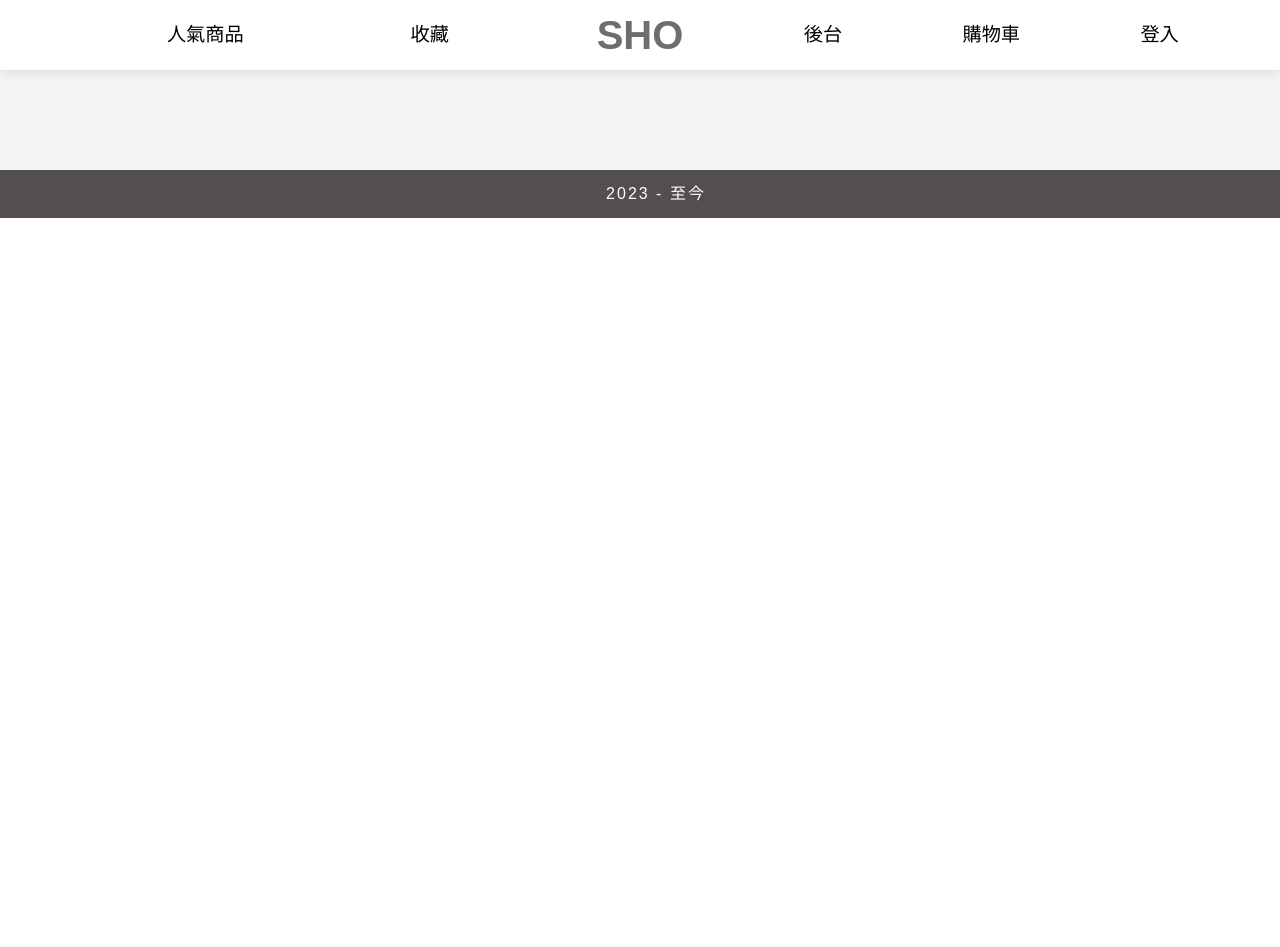
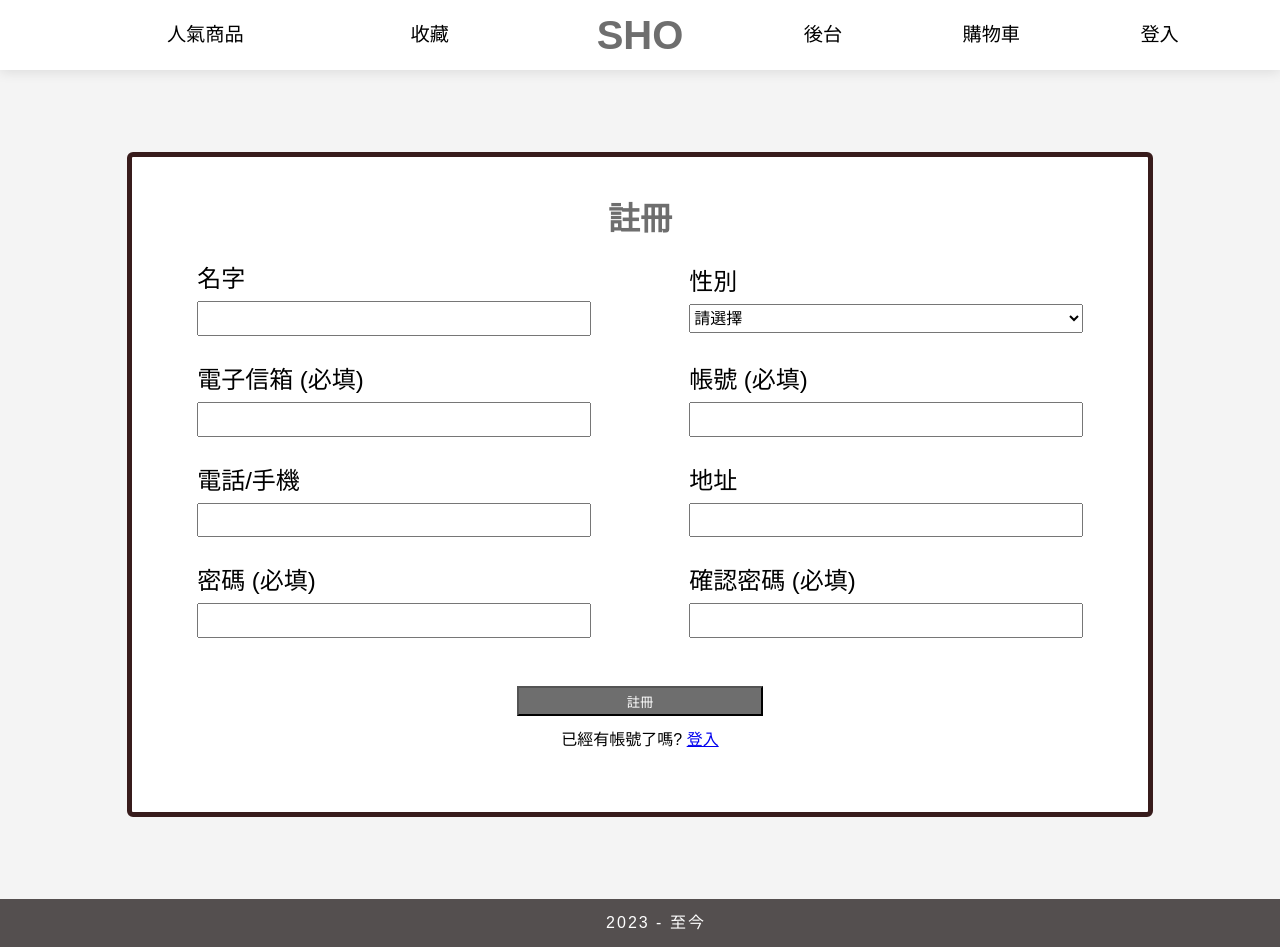
Before and after one commit to TallTall22/Shop_FrontEnd, a Vue app: page /register in a window 1280 px wide. Shown: the top 947 px of the page. Before the commit the page ends 800 px from the top, so only its background shows below. Built offline with nearby package versions, Linux system fonts and the light colour scheme.

Commit message:
add register_page,login_page

```diff
--- /dev/null
+++ b/src/api/user.js
@@ -0,0 +1,34 @@
+import axios from 'axios'
+import { ref } from 'vue'
+
+const baseUrl='http://localhost:3001/api'
+
+export const  loginAsync=()=>{
+  const loginErrorMsg=ref('')
+  const login=async(payload)=>{
+    try{
+      const {account,password}=payload
+      const res=await axios.post(baseUrl+'/users/signin',{account,password})
+      return res.data
+    }catch(err){
+      loginErrorMsg.value=err
+    }
+  }
+
+  return {loginErrorMsg,login}
+}
+
+export const  registerAsync=()=>{
+  const registerErrorMsg=ref('')
+  const register=async(payload)=>{
+    try{
+      const {name,gender,email,password,phone,address,account,confirmPassword}=payload
+      const res=await axios.post(baseUrl+'/users/signup',{name,gender,email,password,phone,address,account,confirmPassword})
+      return res.data
+    }catch(err){
+      registerErrorMsg.value=err
+    }
+  }
+
+  return {registerErrorMsg,register}
+}
--- a/src/router/index.js
+++ b/src/router/index.js
@@ -28,6 +28,16 @@ const router = createRouter({
       path:'/admin/products/:id',
       name:'product',
       component:()=>import('../views/Admin/AdminProduct.vue')
+    },
+    {
+      path:'/login',
+      name:'login',
+      component:()=>import('../views/LoginView.vue')
+    },
+    {
+      path:'/register',
+      name:'register',
+      component:()=>import('../views/RegisterView.vue')
     }
   ]
 })
--- /dev/null
+++ b/src/views/LoginView.vue
@@ -0,0 +1,141 @@
+<script setup>
+  import { ref } from 'vue';
+  import { loginAsync } from '../api/user';
+  import { useRouter } from 'vue-router';
+  const { loginErrorMsg, login }=loginAsync()
+  const router=useRouter()
+  const account=ref('')
+  const password=ref('')
+  const showErrorModal = ref(false)
+
+  const handleLogin=async(e)=>{
+    try{
+      e.preventDefault()
+    const data=await login({account:account.value,password:password.value})
+    if(data.status==='success'){
+      const token=data.data.token
+      localStorage.setItem('authToken',token)
+      account.value=''
+      password.value=''
+      router.push('/')
+    }
+    }catch{
+      showErrorModal.value=true
+    }
+
+  }
+
+    const closeErrorModal=()=>{
+    showErrorModal.value=false
+  }
+</script>
+<template>
+<div class="login-container">
+    <h1>登入</h1>
+  <form @submit="handleLogin">
+    <div class="input-group-wrapper">
+      <div class="input-group">
+        <label for="account">帳號</label>
+        <input v-model="account" name="account" type="text" required>
+      </div>
+      <div class="input-group">
+        <label for="password">密碼</label>
+        <input v-model="password" name="password" type="password" required>
+    </div>
+    <div class="button-group">
+      <button type="submit">登入</button>
+      <p>第一次來嗎? <a href="/register">註冊</a></p>
+    </div>
+    </div>
+  </form>
+</div>
+
+<!--Modal-->
+  <div class="error-modal-container" v-if="showErrorModal">
+      <div class="error-modal">
+        <h2>登入失敗</h2>
+        <button @click="closeErrorModal">關閉</button>
+      </div>
+    </div>
+</template>
+<style lang="scss">
+.login-container{
+  width:50%;
+  display: flex;
+  flex-direction: column;
+  align-items: center;
+  height: 65vh;
+  border: 5px solid #381c1c;
+  border-radius: 6px;
+  background-color: #fff;
+  padding: 1rem;
+  margin: 2rem auto;
+  h1{
+    margin-top: 30px;
+    color:var(--major);
+    font-weight: bold;
+  }
+  form{
+    background-color: #fff;
+    width:100%;
+    margin-top: 2rem;
+    padding-bottom: 2rem;
+    .input-group-wrapper{
+      display: flex;
+      flex-direction: column;
+      justify-content: center;
+      align-items: center;
+      .input-group{
+      width: 50%;
+      margin-bottom: 2rem;
+      display: flex;
+      flex-direction: column;
+      font-size: 1.5rem;
+      input{
+        margin-top: 10px;
+        height: 1.8rem;
+        font-size: 1rem;
+      }
+    }
+    .button-group{
+      margin-top: 1rem;
+      display: flex;
+      flex-direction: column;
+      justify-content: center;
+      button{
+        margin-bottom: 1rem;
+        background-color: var(--major);
+        color: #fff;
+      }
+    }
+  }
+  }
+}
+
+.error-modal-container {
+  display: flex;
+  justify-content: center;
+  align-items: center;
+  position: fixed;
+  top: 0;
+  left: 0;
+  width: 100%;
+  height: 100%;
+  background-color: rgba(0, 0, 0, 0.5);
+  z-index: 999;
+.error-modal {
+  display: flex;
+  flex-direction: column;
+  justify-content: space-around;
+  align-items: center;
+  background-color: #fff;
+  max-width: 400px;
+  padding: 4rem;
+  border-radius: 15px;
+  box-shadow: 0 2px 8px rgba(0, 0, 0, 0.3);
+  h2{
+    margin-bottom: 1rem;
+  }
+}
+}
+</style>
--- /dev/null
+++ b/src/views/RegisterView.vue
@@ -0,0 +1,188 @@
+<script setup>
+  import { ref } from 'vue';
+  import { registerAsync } from '../api/user';
+  import { useRouter } from 'vue-router';
+  const { registerErrorMsg, register }=registerAsync()
+
+  const name = ref('')
+  const gender = ref('')
+  const email = ref('')
+  const account = ref('')
+  const phone = ref('')
+  const address = ref('')
+  const password = ref('')
+  const confirmPassword = ref('')
+  const showErrorModal=ref(false)
+  const router=useRouter()
+
+  const handleRegister=async(e)=>{
+    try{
+      e.preventDefault()
+    const data=await register({ name:name.value, gender:gender.value, email:email.value, password:password.value, phone:phone.value, address:address.value, account:account.value, confirmPassword:confirmPassword.value })
+    if(data.status==='success'){
+      router.push('/login')
+    }
+    }catch{
+      showErrorModal.value=true
+    }
+  }
+
+  const closeErrorModal=()=>{
+    showErrorModal.value=false
+  }
+
+</script>
+<template>
+  <div class="register-container">
+    <h1>註冊</h1>
+    <form @submit="handleRegister">
+      <div class="input-group-wrapper">
+        <div class="input-group">
+            <label for="name">名字</label>
+            <input v-model="name" name="name" type="text">
+          </div>
+          <div class="input-group">
+            <label for="gender">性別</label>
+            <select v-model="gender" name="gender" id="">
+              <option value="" disabled>請選擇</option>
+              <option value="男">男</option>
+              <option value="女">女</option>
+              <option value="其他">其他</option>
+              <option value="不願透漏">不願透漏</option>
+            </select>
+          </div>
+          <div class="input-group">
+            <label for="email">電子信箱 (必填)</label>
+            <input v-model="email" name="email" type="text" required>
+          </div>
+          <div class="input-group">
+            <label for="account">帳號 (必填)</label>
+            <input v-model="account" name="account" type="text" required>
+          </div>
+          <div class="input-group">
+            <label for="phone">電話/手機</label>
+            <input v-model="phone" name="phone" type="text" >
+          </div>
+        <div class="input-group">
+          <label for="address">地址</label>
+          <input v-model="address" name="address" type="text" >
+        </div>
+        <div class="input-group">
+          <label for="password">密碼 (必填)</label>
+          <input v-model="password" name="password" type="password" required>
+        </div>
+        <div class="input-group">
+            <label for="confirmPassword">確認密碼 (必填)</label>
+            <input v-model="confirmPassword" name="confirmPassword" type="password" required>
+        </div>
+      </div>
+      <div class="button-group">
+            <button type="submit">註冊</button>
+            <p>已經有帳號了嗎? <a href="/login">登入</a></p>
+          </div>
+    </form>
+  </div>
+
+  <!--Modal-->
+  <div class="error-modal-container" v-if="showErrorModal">
+    <div class="error-modal">
+      <h2>註冊失敗</h2>
+      <button @click="closeErrorModal">關閉</button>
+    </div>
+  </div>
+</template>
+<style lang="scss">
+.register-container {
+  width: 80%;
+  display: flex;
+  flex-direction: column;
+  align-items: center;
+  border: 5px solid #381c1c;
+  border-radius: 6px;
+  background-color: #fff;
+  padding: 1rem;
+  margin: 2rem auto;
+
+  h1 {
+    margin-top: 30px;
+    color: var(--major);
+    font-weight: bold;
+  }
+
+  form {
+    background-color: #fff;
+    width: 100%;
+    margin-top: 2rem;
+    padding-bottom: 2rem;
+
+    .input-group-wrapper {
+      display: flex;
+      flex-direction: row;
+      flex-wrap: wrap;
+      justify-content: space-around;
+      align-items: center;
+
+      .input-group {
+        width: 40%;
+        margin-bottom: 2rem;
+        display: flex;
+        flex-direction: column;
+        font-size: 1.5rem;
+
+        input {
+          margin-top: 10px;
+          height: 1.8rem;
+          font-size: 1rem;
+        }
+        select{
+        margin-top: 10px;
+        height: 1.8rem;
+        font-size: 1rem;
+      }
+      }
+    }
+    .button-group {
+        margin:1rem auto;
+        display: flex;
+        flex-direction: column;
+        justify-content: center;
+        align-items: center;
+        width: 50%;
+        button {
+          margin-bottom: 1rem;
+          background-color: var(--major);
+          width: 50%;
+          height: 30px;
+          color: #fff;
+        }
+      }
+  }
+}
+
+ .error-modal-container {
+  display: flex;
+  justify-content: center;
+  align-items: center;
+  position: fixed;
+  top: 0;
+  left: 0;
+  width: 100%;
+  height: 100%;
+  background-color: rgba(0, 0, 0, 0.5);
+  z-index: 999;
+.error-modal {
+  display: flex;
+  flex-direction: column;
+  justify-content: space-around;
+  align-items: center;
+  background-color: #fff;
+  max-width: 400px;
+  padding: 4rem;
+  border-radius: 15px;
+  box-shadow: 0 2px 8px rgba(0, 0, 0, 0.3);
+  h2{
+    margin-bottom: 1rem;
+  }
+}
+}
+</style>
```
